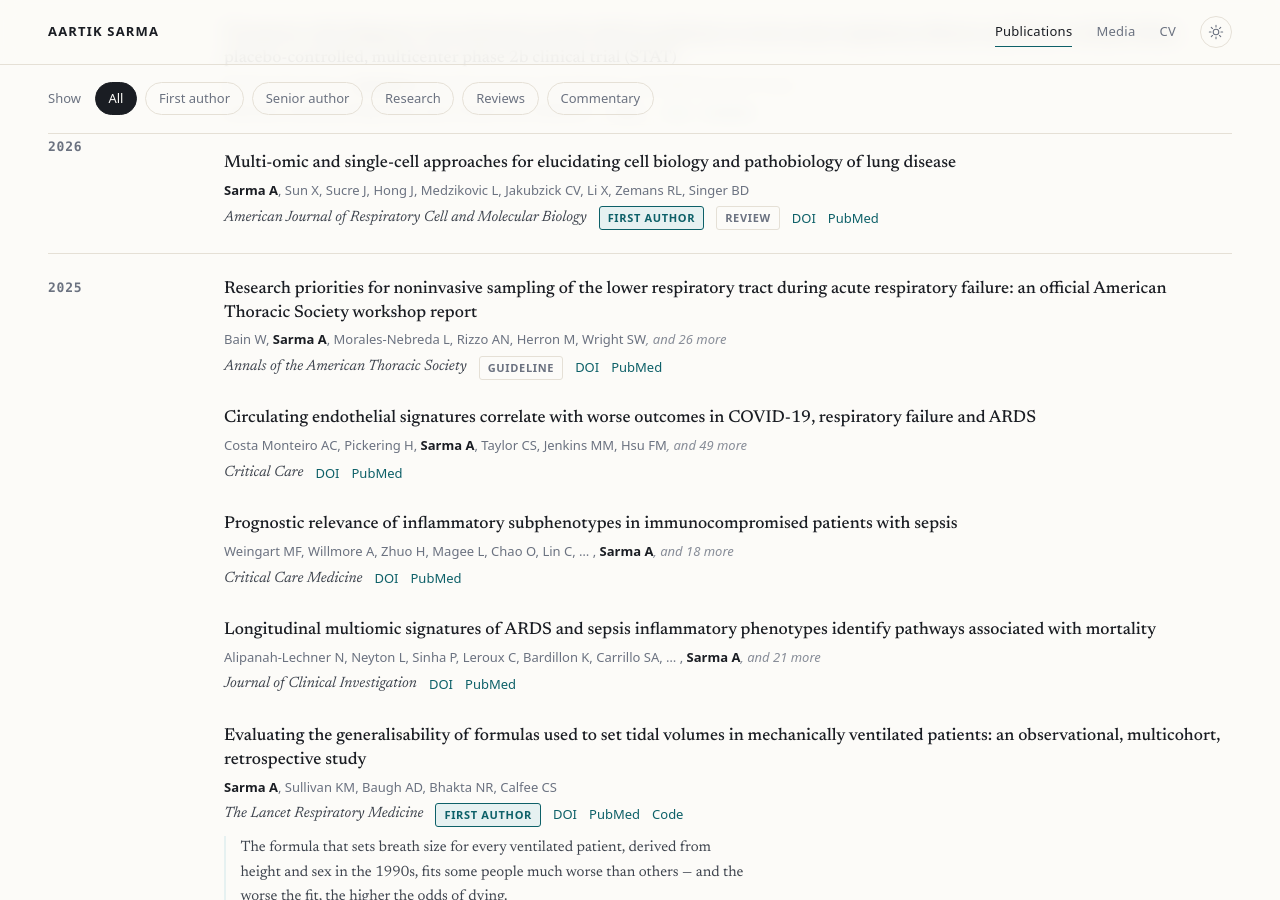
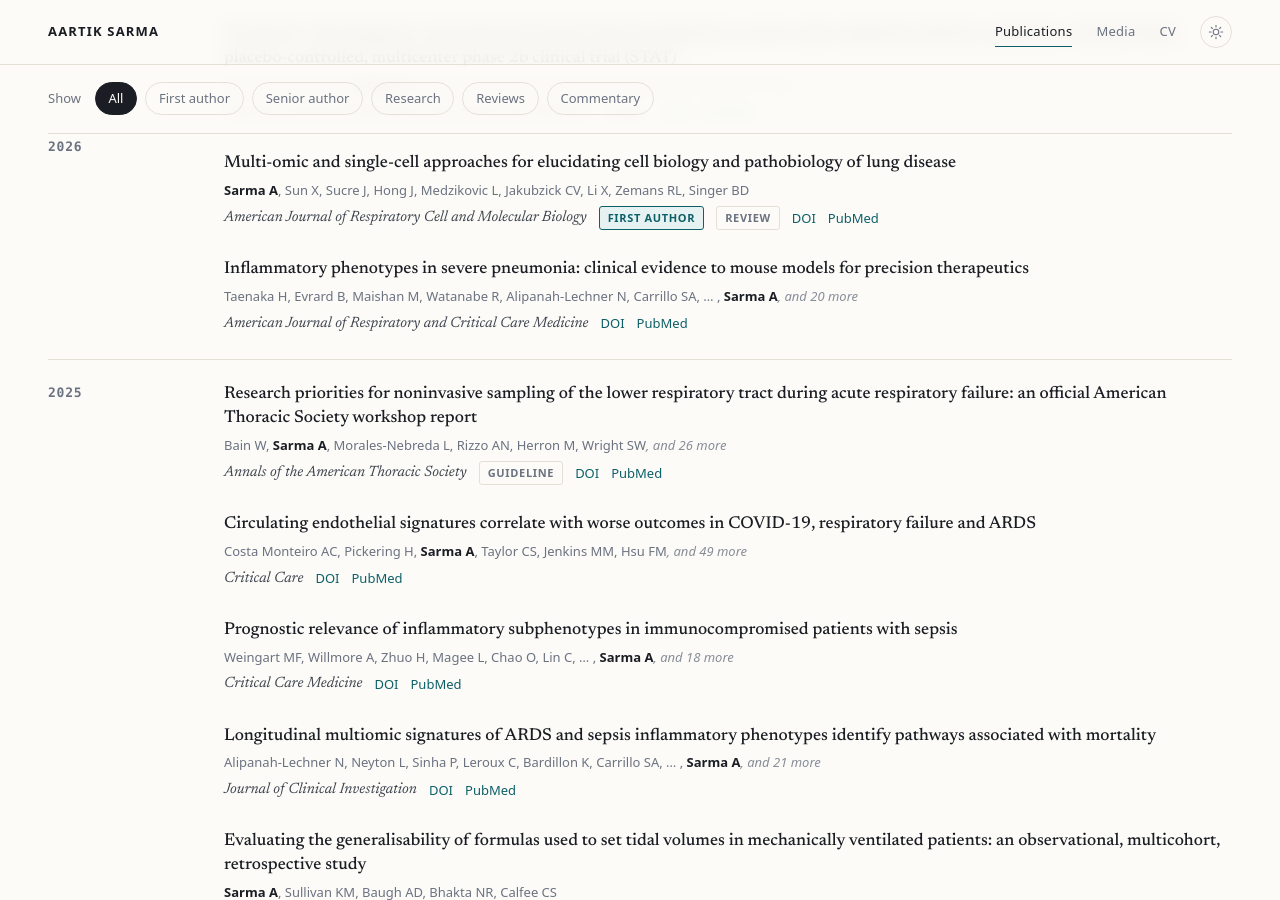
Before and after one commit to AartikSarma/aartiksarma.github.io, a Jekyll site: the page built from publications.html, in a window 1280 px wide and 900 px high, scrolled down 696 px. Built offline with Jekyll 4.4.1, drawn with Linux system fonts in a browser that asks for light colours.

Commit message:
Add Taenaka et al. AJRCCM 2026 to publications
According to PubMed, this is the only new Sarma-authored paper not
already listed — the other six PMIDs the search surfaced are preprint
versions of papers already in the list.

Co-Authored-By: Claude Opus 4.7 (1M context) <noreply@anthropic.com>

```diff
--- a/_data/publications.yml
+++ b/_data/publications.yml
@@ -20,6 +20,14 @@
 #             publications page.
 #   code      optional. URL to the analysis code for this paper.
 # ---------------------------------------------------------------------------
+
+- year: 2026
+  title: "Inflammatory phenotypes in severe pneumonia: clinical evidence to mouse models for precision therapeutics"
+  journal: "American Journal of Respiratory and Critical Care Medicine"
+  authors: "Taenaka H, Evrard B, Maishan M, Watanabe R, Alipanah-Lechner N, Carrillo SA, Sarma A, Spottiswoode N, Sullivan KM, Weingart MF, Zhuo H, Ringor A, Leroux C, Chao O, Lin C, Schmiege E, Hariharan T, Magee L, Willmore A, Chak S, Lee D, Bardillon K, Hendrickson C, Gotts JE, Langelier CR, Calfee CS, Matthay MA"
+  doi: "10.1093/ajrccm/aamag402"
+  pmid: "42535902"
+  kind: research
 
 - year: 2026
   title: "Multi-omic and single-cell approaches for elucidating cell biology and pathobiology of lung disease"
```
